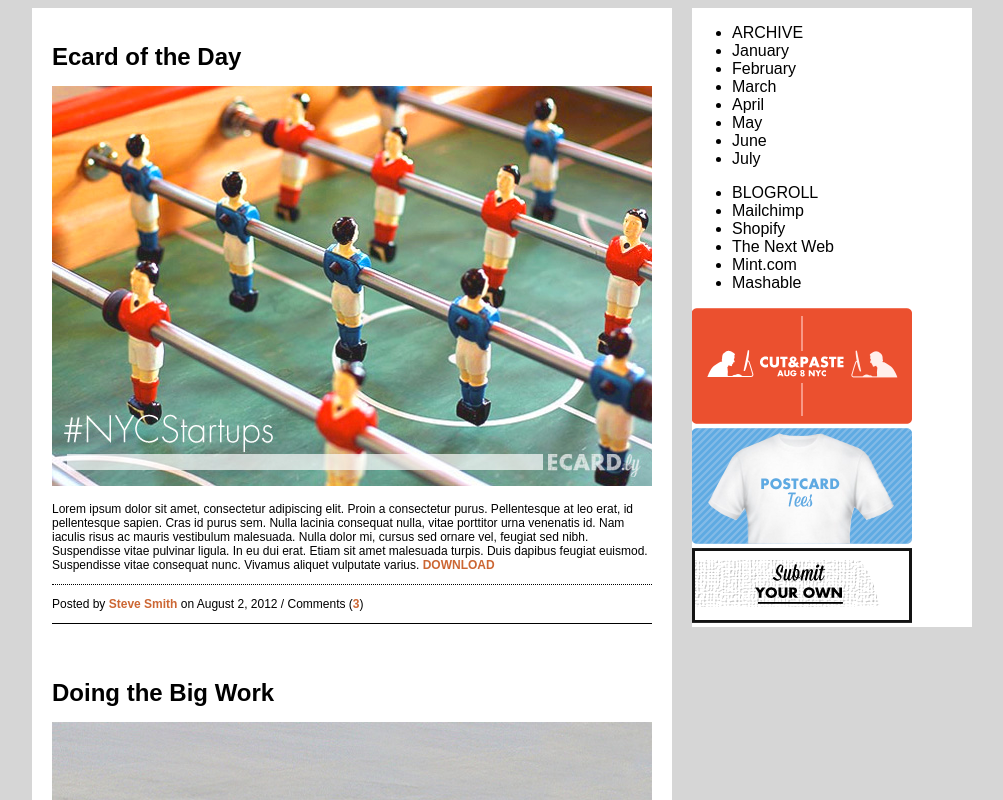
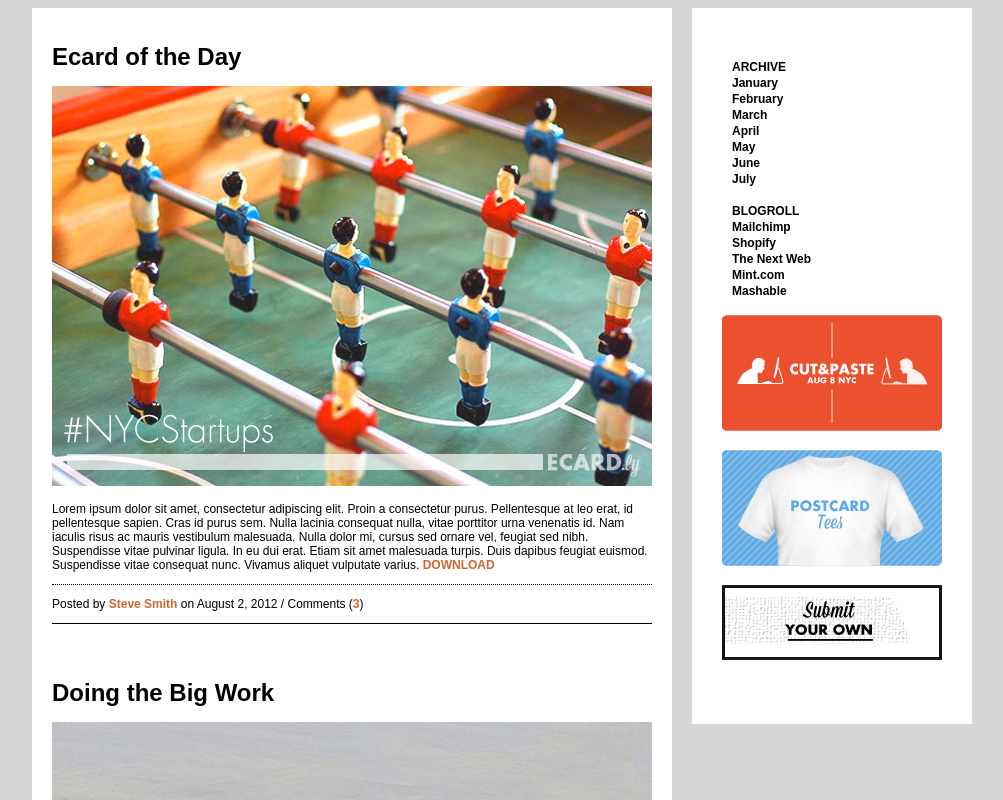
Before and after one commit to mwegenstein/HTML_CSSPractice, a plain HTML site: page eCardly/index.html in a window 1280 px wide. Shown: the top 800 px of the page, without its empty margins (138-1141 px from the left). Drawn offline with Linux system fonts and the light colour scheme.

Commit message:
styled sidebar content

```diff
--- a/eCardly/css/style.css
+++ b/eCardly/css/style.css
@@ -12,6 +12,12 @@ h2{
 	margin:15px 0px;
 }
 
+li {
+	font-weight: bold;
+	list-style-type: none;
+	font-size: 12px;
+	line-height: 16px;
+}
 /*Global Styles*/
 .action {
 	color:  #cc6633;
@@ -36,7 +42,6 @@ h2{
 #main {
 	width:600px;
 	padding: 20px;
-	min-height: 100px;  /*remove once content is filled in */
 	background-color: #fff;
 	float: left;
 }
@@ -49,7 +54,14 @@ h2{
 
 #sidebar {
 	width:280px;
-	min-height: 100px;  /*remove once content is filled in */
 	background-color: #fff;
 	float: right;
+	padding: 35px 0px 45px 0px;
+
 }
+
+.aside-image-container {
+	margin: 0 auto;
+	width: 220px;
+	padding-bottom: 15px;
+}
--- a/eCardly/index.html
+++ b/eCardly/index.html
@@ -35,7 +35,6 @@
         </div>
       </section>
       <aside id="sidebar">
-        <div class="section-container-aside">
         <div class="month-archives">
           <ul>
             <li class="capitalize">Archive</li>
@@ -67,7 +66,6 @@
         <div class="aside-image-container">
           <img src="images/ad-submit-your-own.png" alt="submit your own ad"/>
         </div>
-        </div>
       </aside>
     </main>
 
```
Lines whose indentation alone changed are shown as unchanged.
